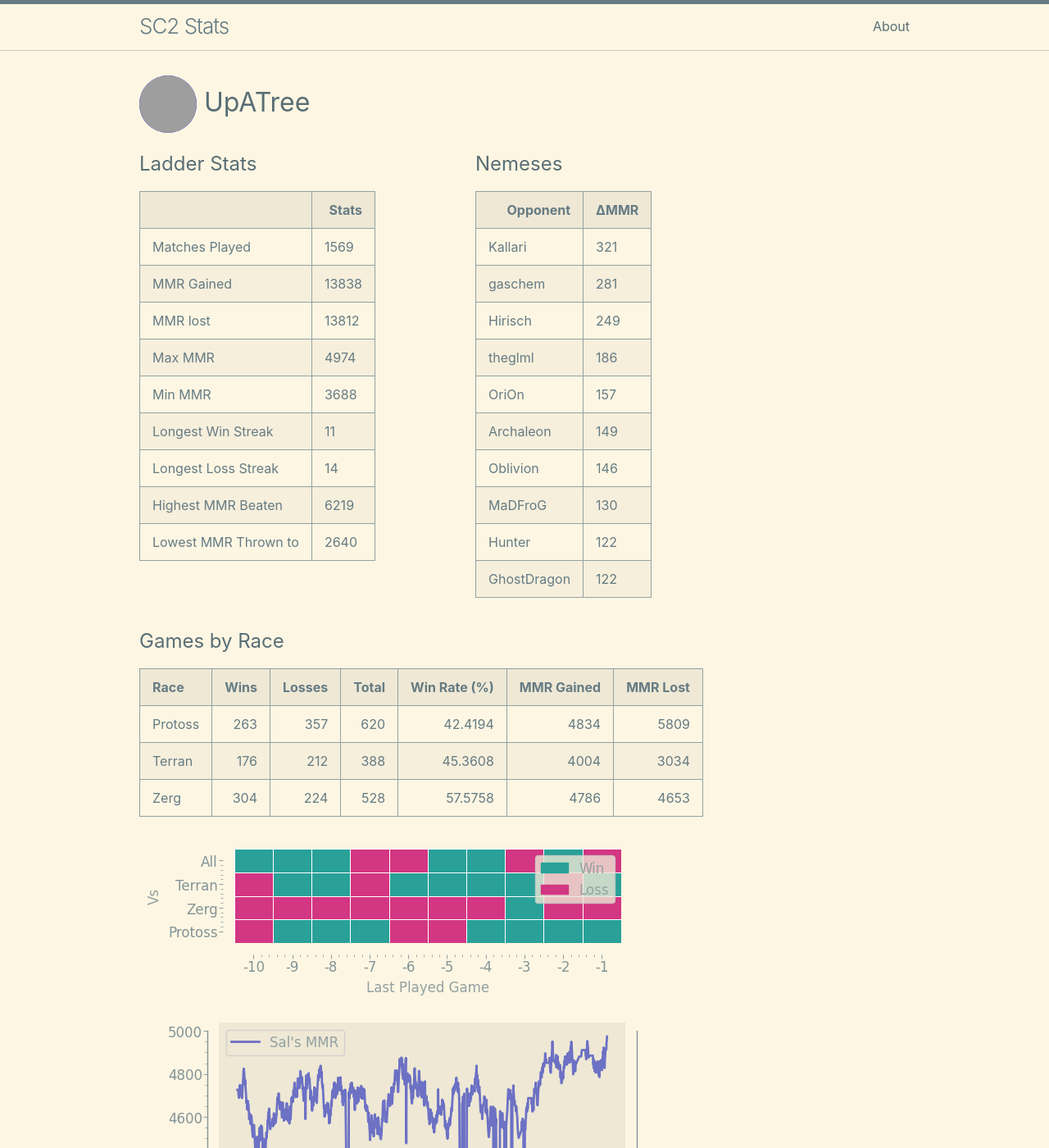
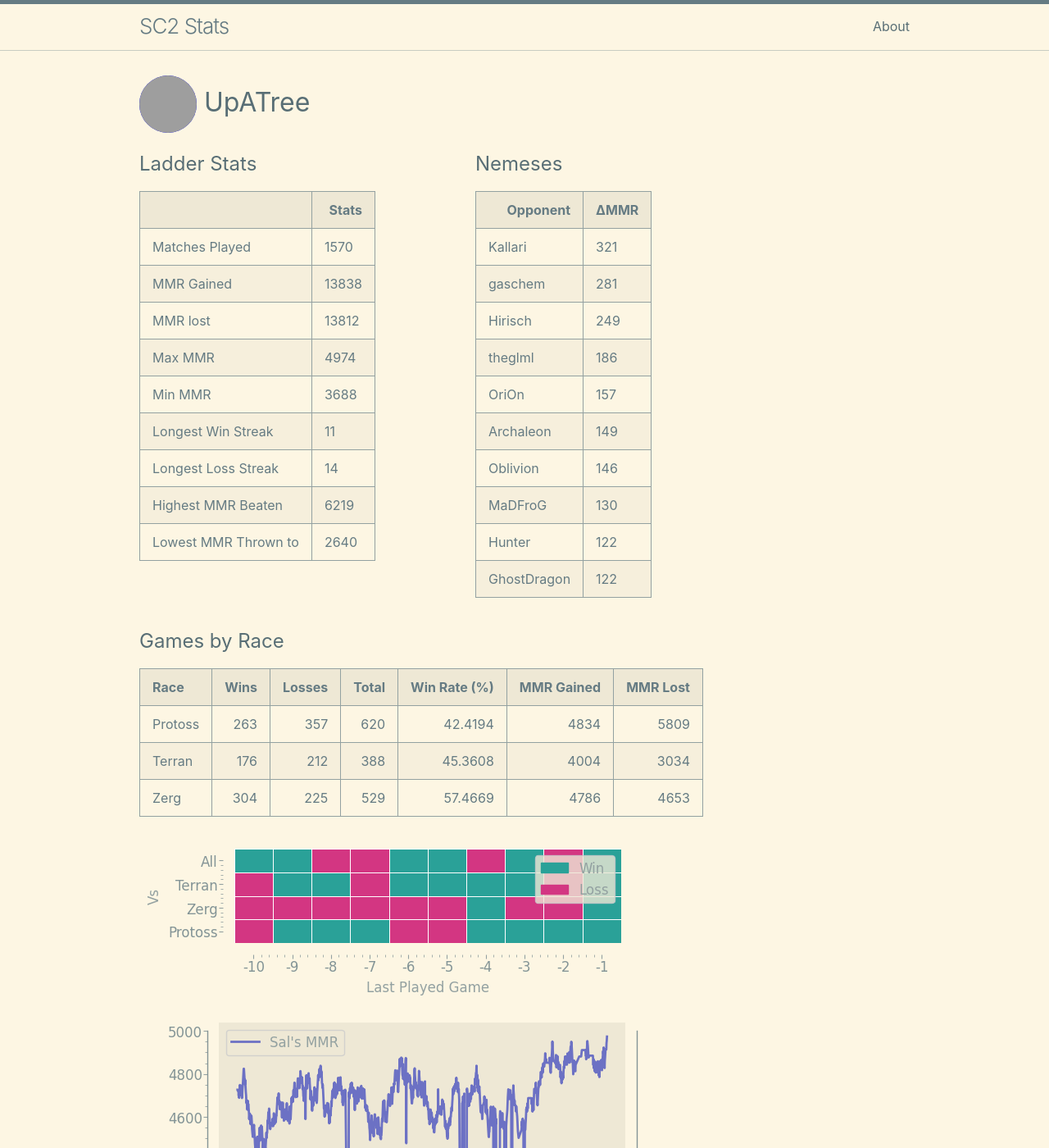
Before and after one commit to kylermurphy/UpATree, a Jekyll site: the page built from docs/index.md, in a window 1280 px wide and 1400 px high. Shown: the whole window at 82% size. Built offline with Jekyll 4.4.1, drawn with Linux system fonts in a browser that asks for light colours; grey boxes are pictures that could not be loaded.

Commit message:
running on push

```diff
--- a/docs/index.md
+++ b/docs/index.md
@@ -18,7 +18,7 @@ layout: home
   <tbody>
     <tr>
       <td>Matches Played</td>
-      <td>1569</td>
+      <td>1570</td>
     </tr>
     <tr>
       <td>MMR Gained</td>
@@ -116,7 +116,7 @@ layout: home
 |:--------|-------:|---------:|--------:|---------------:|-------------:|-----------:|
 | Protoss |    263 |      357 |     620 |        42.4194 |         4834 |       5809 |
 | Terran  |    176 |      212 |     388 |        45.3608 |         4004 |       3034 |
-| Zerg    |    304 |      224 |     528 |        57.5758 |         4786 |       4653 |
+| Zerg    |    304 |      225 |     529 |        57.4669 |         4786 |       4653 |
 
 ![Games by Race](./assets/gm_hist.png)
 
--- a/log.txt
+++ b/log.txt
@@ -711,3 +711,4 @@ Writing a log file 2025-03-28 17:47:55.
 Writing a log file 2025-03-28 18:33:46.
 Writing a log file 2025-03-28 18:52:21.
 Writing a log file 2025-03-28 19:18:52.
+Writing a log file 2025-03-28 19:31:43.
```
Also changed, not shown: docs/assets/daily.png, docs/assets/gm_hist.png, docs/assets/r_wrt.png, 1 other file.
